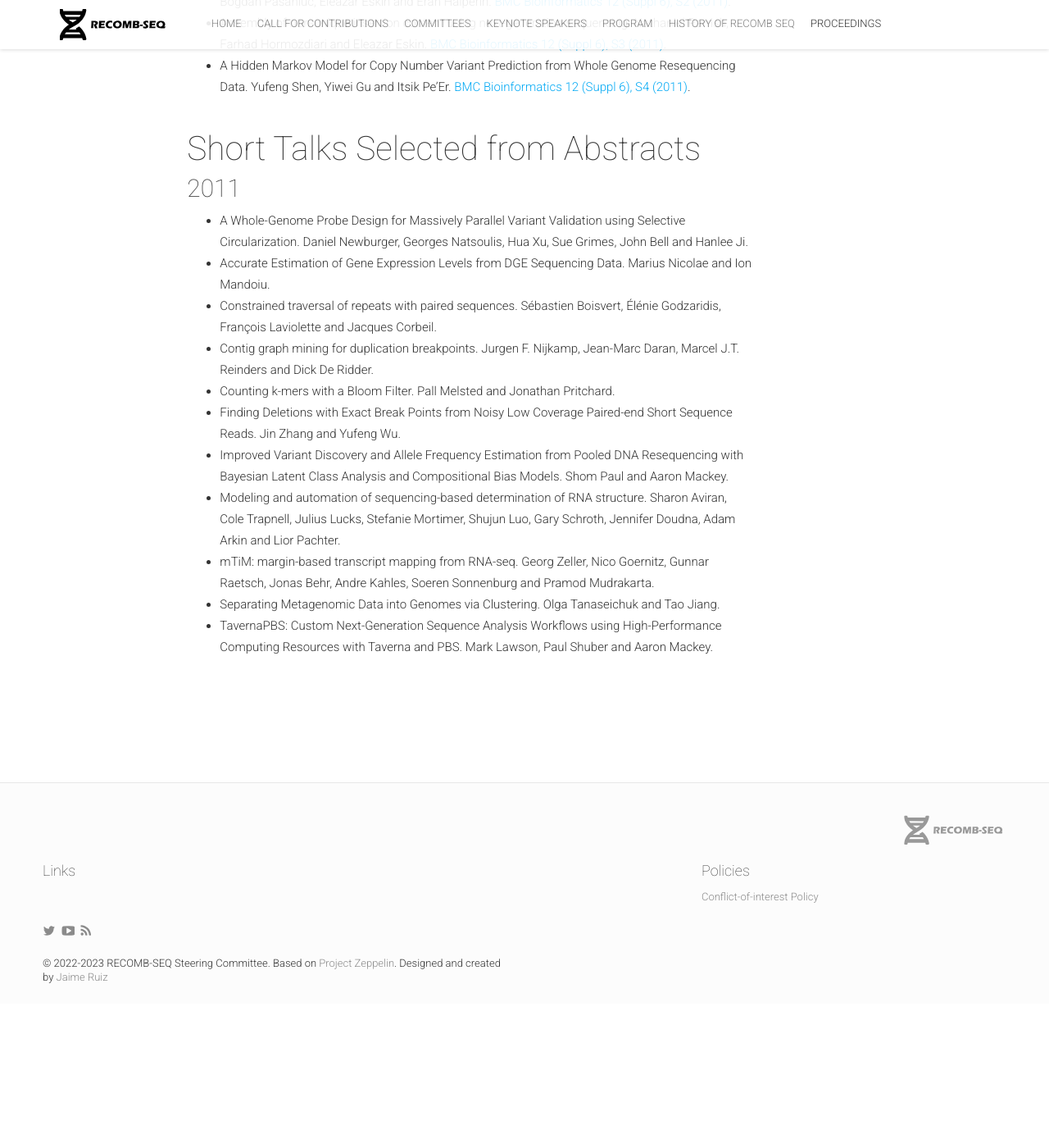
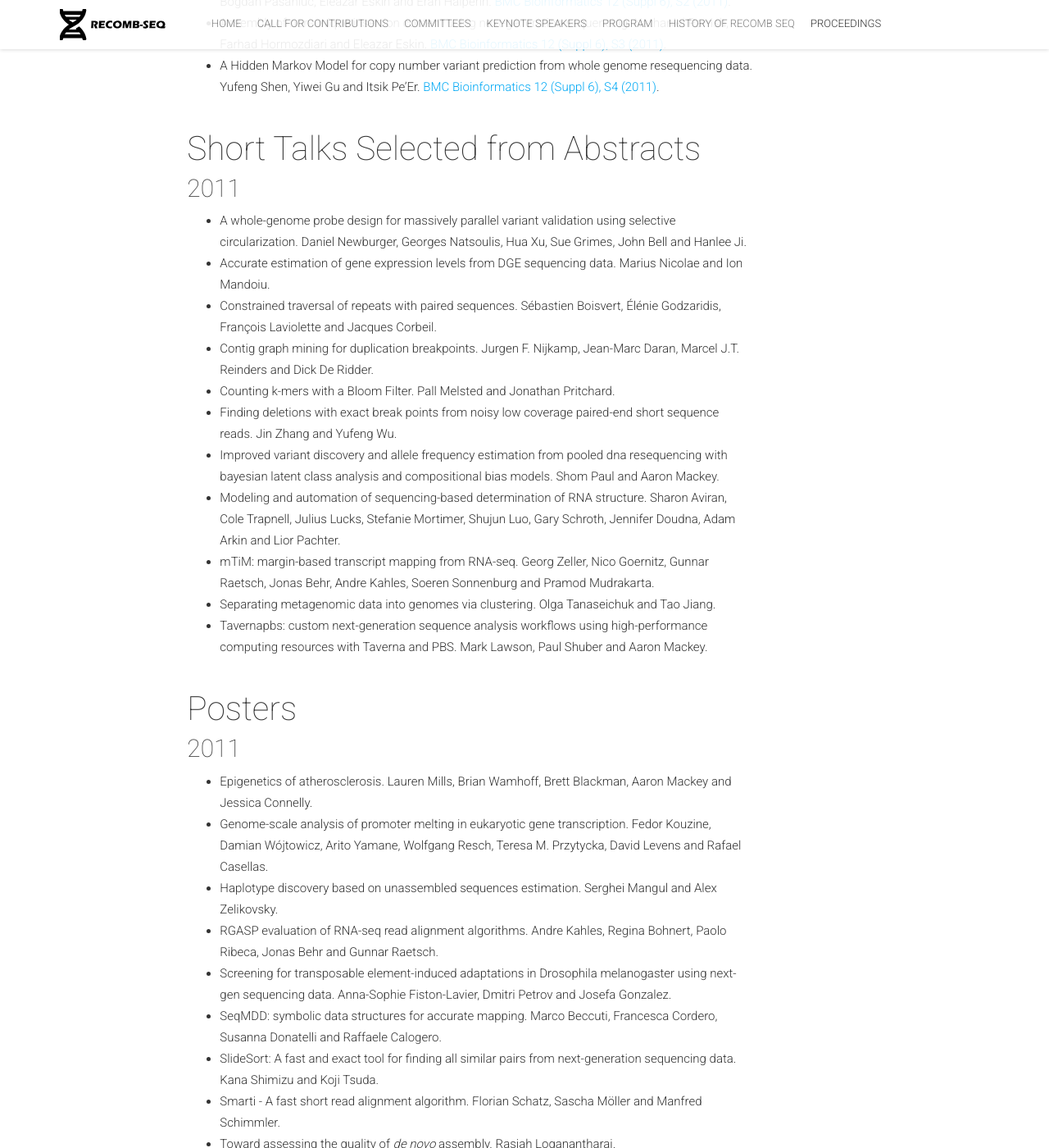
Before and after one commit to recomb-seq/recomb-seq.github.io, a Jekyll site: the page built from proceedings.md, in a window 1280 px wide and 1400 px high, scrolled down 680 px. Shown: the whole window at 82% size. Built offline with Jekyll 4.4.1, drawn with Linux system fonts in a browser that asks for light colours; nearby versions of some CDN libraries; comment, search, counter and statistics services are not loaded; before the commit the page ends 1904 px from its top, so only the background shows below that; some of the changed text lies outside the part shown.

Commit message:
2011 proceedings - posters

```diff
--- a/proceedings.md
+++ b/proceedings.md
@@ -9,24 +9,39 @@ isStaticPost: true
 
 ##### 2011
 
-  - Inferring Viral Spectrum from 454 Pyrosequencing Reads. Irina Astrovskaya, Bassam Tork, Serghei Mangul, Kelly Westbrooks, Ion Mandoiu, Peter Balfe and Alex Zelikovsky. [BMC Bioinformatics 12 (Suppl 6), S1 (2011)](https://bmcbioinformatics.biomedcentral.com/articles/10.1186/1471-2105-12-S6-S1).
+  - Inferring viral spectrum from 454 pyrosequencing reads. Irina Astrovskaya, Bassam Tork, Serghei Mangul, Kelly Westbrooks, Ion Mandoiu, Peter Balfe and Alex Zelikovsky. [BMC Bioinformatics 12 (Suppl 6), S1 (2011)](https://bmcbioinformatics.biomedcentral.com/articles/10.1186/1471-2105-12-S6-S1).
   - Genotyping common and rare variation using overlapping pool sequencing. Dan He, Noah Zaitlen, Bogdan Pasaniuc, Eleazar Eskin and Eran Halperin. [BMC Bioinformatics 12 (Suppl 6), S2 (2011)](https://bmcbioinformatics.biomedcentral.com/articles/10.1186/1471-2105-12-S6-S2).
   - Assembly of non-unique insertion content using next-generation sequencing. Nathaniel Parrish, Farhad Hormozdiari and Eleazar Eskin. [BMC Bioinformatics 12 (Suppl 6), S3 (2011)](https://bmcbioinformatics.biomedcentral.com/articles/10.1186/1471-2105-12-S6-S3).
-  - A Hidden Markov Model for Copy Number Variant Prediction from Whole Genome Resequencing Data. Yufeng Shen, Yiwei Gu and Itsik Pe'Er. [BMC Bioinformatics 12 (Suppl 6), S4 (2011)](https://bmcbioinformatics.biomedcentral.com/articles/10.1186/1471-2105-12-S6-S4).
+  - A Hidden Markov Model for copy number variant prediction from whole genome resequencing data. Yufeng Shen, Yiwei Gu and Itsik Pe'Er. [BMC Bioinformatics 12 (Suppl 6), S4 (2011)](https://bmcbioinformatics.biomedcentral.com/articles/10.1186/1471-2105-12-S6-S4).
 
 
 #### Short Talks Selected from Abstracts
 
 ##### 2011
 
-  - A Whole-Genome Probe Design for Massively Parallel Variant Validation using Selective Circularization. Daniel Newburger, Georges Natsoulis, Hua Xu, Sue Grimes, John Bell and Hanlee Ji.
-  - Accurate Estimation of Gene Expression Levels from DGE Sequencing Data. Marius Nicolae and Ion Mandoiu.
+  - A whole-genome probe design for massively parallel variant validation using selective circularization. Daniel Newburger, Georges Natsoulis, Hua Xu, Sue Grimes, John Bell and Hanlee Ji.
+  - Accurate estimation of gene expression levels from DGE sequencing data. Marius Nicolae and Ion Mandoiu.
   - Constrained traversal of repeats with paired sequences. Sébastien Boisvert, Élénie Godzaridis, François Laviolette and Jacques Corbeil.
   - Contig graph mining for duplication breakpoints. Jurgen F. Nijkamp, Jean-Marc Daran, Marcel J.T. Reinders and Dick De Ridder.
   - Counting k-mers with a Bloom Filter. Pall Melsted and Jonathan Pritchard.
-  - Finding Deletions with Exact Break Points from Noisy Low Coverage Paired-end Short Sequence Reads. Jin Zhang and Yufeng Wu.
-  - Improved Variant Discovery and Allele Frequency Estimation from Pooled DNA Resequencing with Bayesian Latent Class Analysis and Compositional Bias Models. Shom Paul and Aaron Mackey.
+  - Finding deletions with exact break points from noisy low coverage paired-end short sequence reads. Jin Zhang and Yufeng Wu.
+  - Improved variant discovery and allele frequency estimation from pooled dna resequencing with bayesian latent class analysis and compositional bias models. Shom Paul and Aaron Mackey.
   - Modeling and automation of sequencing-based determination of RNA structure. Sharon Aviran, Cole Trapnell, Julius Lucks, Stefanie Mortimer, Shujun Luo, Gary Schroth, Jennifer Doudna, Adam Arkin and Lior Pachter.
   - mTiM: margin-based transcript mapping from RNA-seq. Georg Zeller, Nico Goernitz, Gunnar Raetsch, Jonas Behr, Andre Kahles, Soeren Sonnenburg and Pramod Mudrakarta.
-  - Separating Metagenomic Data into Genomes via Clustering. Olga Tanaseichuk and Tao Jiang.
-  - TavernaPBS: Custom Next-Generation Sequence Analysis Workflows using High-Performance Computing Resources with Taverna and PBS. Mark Lawson, Paul Shuber and Aaron Mackey.
+  - Separating metagenomic data into genomes via clustering. Olga Tanaseichuk and Tao Jiang.
+  - Tavernapbs: custom next-generation sequence analysis workflows using high-performance computing resources with Taverna and PBS. Mark Lawson, Paul Shuber and Aaron Mackey.
+
+
+#### Posters
+
+##### 2011
+
+  - Epigenetics of atherosclerosis. Lauren Mills, Brian Wamhoff, Brett Blackman, Aaron Mackey and Jessica Connelly.
+  - Genome-scale analysis of promoter melting in eukaryotic gene transcription. Fedor Kouzine, Damian Wójtowicz, Arito Yamane, Wolfgang Resch, Teresa M. Przytycka, David Levens and Rafael Casellas.
+  - Haplotype discovery based on unassembled sequences estimation. Serghei Mangul and Alex Zelikovsky.
+  - RGASP evaluation of RNA-seq read alignment algorithms. Andre Kahles, Regina Bohnert, Paolo Ribeca, Jonas Behr and Gunnar Raetsch.
+  - Screening for transposable element-induced adaptations in Drosophila melanogaster using next-gen sequencing data. Anna-Sophie Fiston-Lavier, Dmitri Petrov and Josefa Gonzalez.
+  - SeqMDD: symbolic data structures for accurate mapping. Marco Beccuti, Francesca Cordero, Susanna Donatelli and Raffaele Calogero.
+  - SlideSort: A fast and exact tool for finding all similar pairs from next-generation sequencing data. Kana Shimizu and Koji Tsuda.
+  - Smarti - A fast short read alignment algorithm. Florian Schatz, Sascha Möller and Manfred Schimmler.
+  - Toward assessing the quality of *de novo* assembly. Rasiah Loganantharaj.
```
